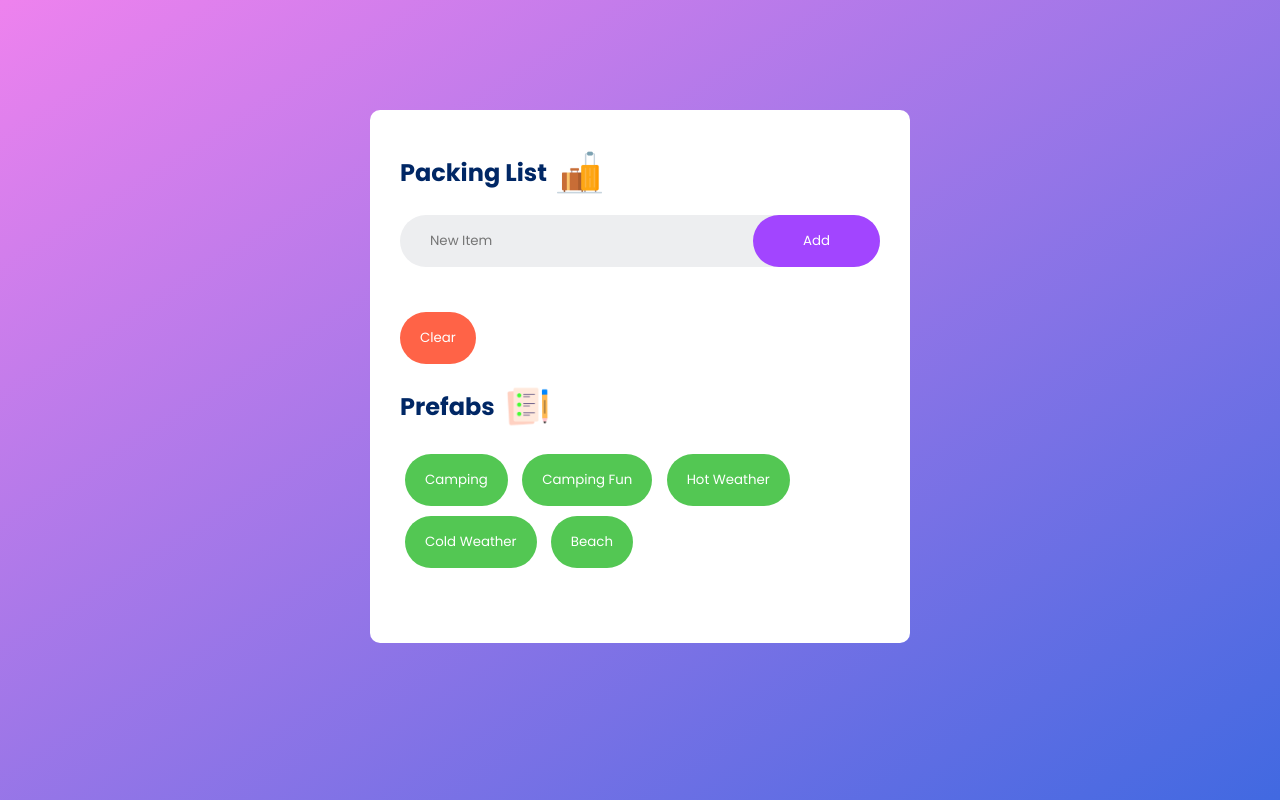
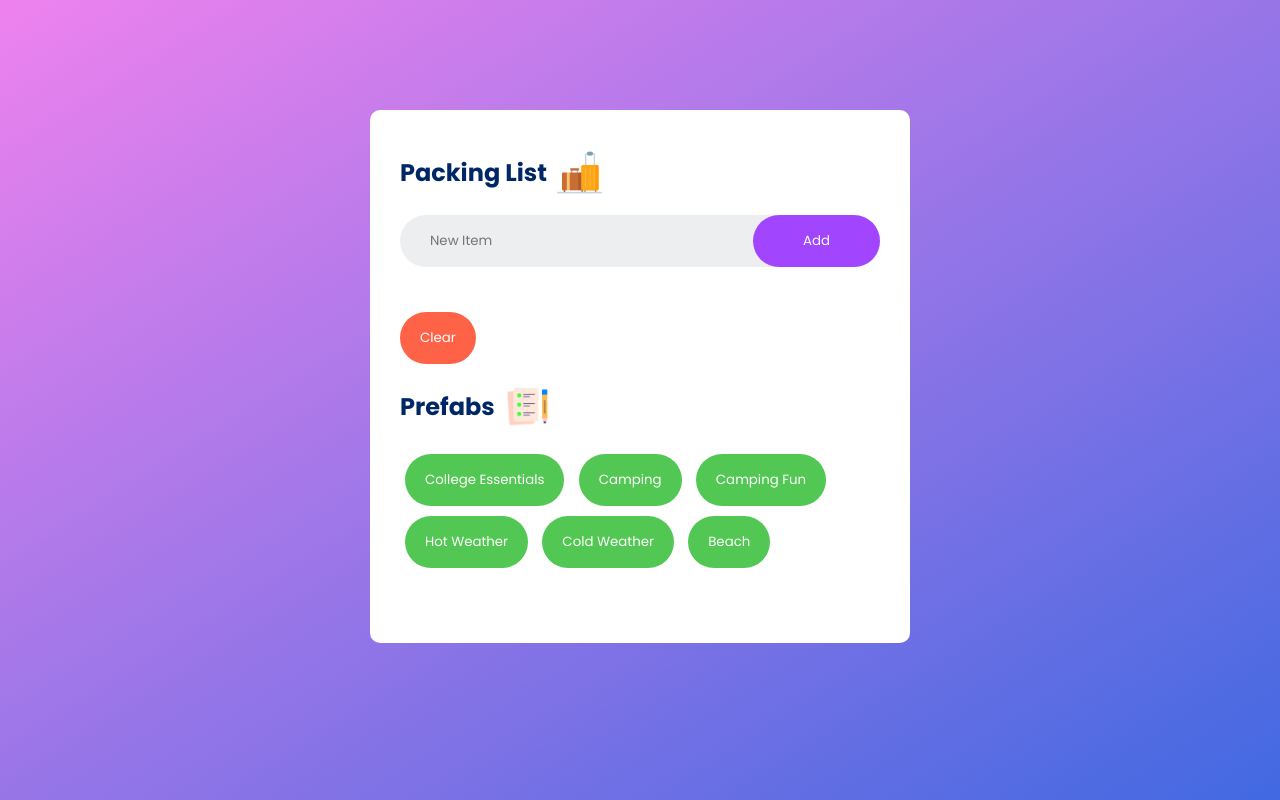
Before and after one commit to dives05/What2Pack, a plain HTML site: page index.html in a window 1280 px wide. Drawn offline with Linux system fonts and the light colour scheme.

Commit message:
College essentials

```diff
--- a/index.html
+++ b/index.html
@@ -21,6 +21,7 @@
             <button onclick="clearList()" id="clear">Clear</button>
             <h2>Prefabs <img src="images/icon.png"></h2>
             <div class="prefabs">
+                <button onclick="group(college)">College Essentials</button>
                 <button onclick="group(campingGear)">Camping</button>
                 <button onclick="group(campingFunGear)">Camping Fun</button>
                 <button onclick="group(hotWeatherGear)">Hot Weather</button>
--- a/script.js
+++ b/script.js
@@ -5,6 +5,30 @@ const hotWeatherGear = ["Hat", "Sun Screen", "Sun Glasses", "Water Bottle"];
 const coldWeatherGear = ["Hat", "Coat", "Hand Warmers", "Gloves", "Wool Socks"];
 const beachGear = ["Swim Suit", "Towel", "Umbrella", "Chair", "Sun Screen", "Cooler", "Sandals"];
 const campingFunGear = ["Throwable (Frisbee, Football etc...)", "Smores Ingredients", "Yard Game (Spikeball, Cornhole, etc...)", "Playing Cards", "Bicycle", "Hammock"];
+const college = [
+    "Bedding (sheets, pillows, blanket, mattress protector)",
+    "Towels (bath and hand towels)",
+    "Clothing (seasonal clothing, underwear, socks)",
+    "Laundry supplies (detergent, dryer sheets, laundry basket)",
+    "Toiletries (toothbrush, toothpaste, shampoo, soap, etc.)",
+    "School supplies (notebooks, pens, pencils, highlighters)",
+    "Laptop and charger",
+    "Phone and charger",
+    "Personal identification (ID, driver's license)",
+    "First aid kit (band-aids, pain relievers, etc.)",
+    "Kitchen supplies (reusable water bottle, microwave-safe dishes, utensils)",
+    "Non-perishable snacks (granola bars, chips, etc.)",
+    "Cleaning supplies (disinfectant wipes, broom, dustpan)",
+    "Comfort items (photos, decorations, favorite books)",
+    "Power strips and extension cords",
+    "Alarm clock or bedside lamp",
+    "Backpack or tote bag",
+    "Reusable shopping bags",
+    "Umbrella and rain gear",
+    "Bike or other transportation (if applicable)",
+    "Basic tools (screwdriver, tape, etc.)"
+];
+
 
 function addTask() {
     if (inputBox.value === '') {
```
